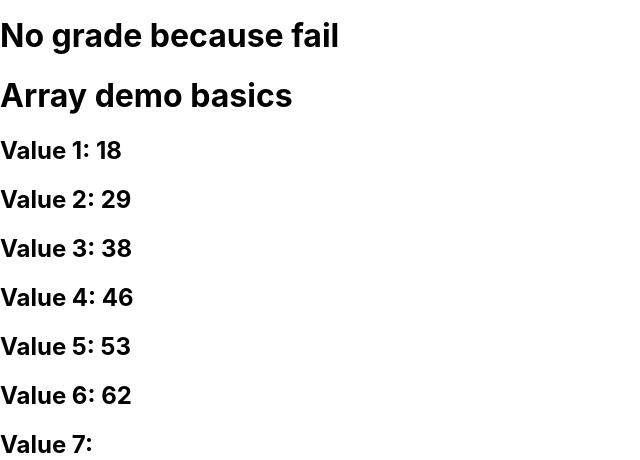
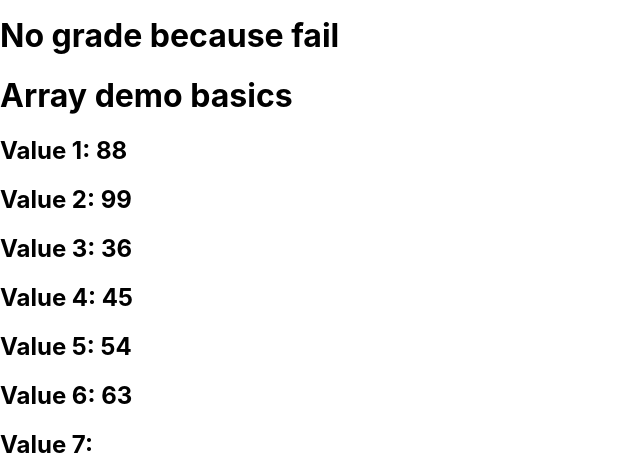
Before and after one commit to mu-kumaran/reacttutorial, a React (Create React App) app: page / in a window 1280 px wide. Shown: the part 820-1280 px from the top of the page, without its empty margins (0-640 px from the left). Built offline with nearby package versions, Linux system fonts and the light colour scheme.

Commit message:
addition

```diff
--- a/src/App.js
+++ b/src/App.js
@@ -19,7 +19,7 @@ function Manoj()
   var mark1 = 35,mark2 = 25;
   var avg=67;
   var result = "fail";
-  var arr = [18,29,38,46,53,62];
+  var arr = [88,99,36,45,54,63];
   var sobj = {
     rollno : 1001,
     name : "Manoj",
```
